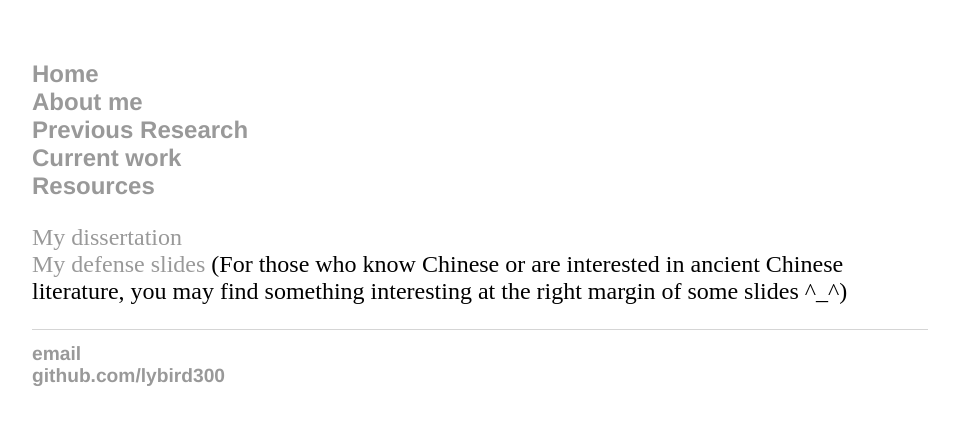
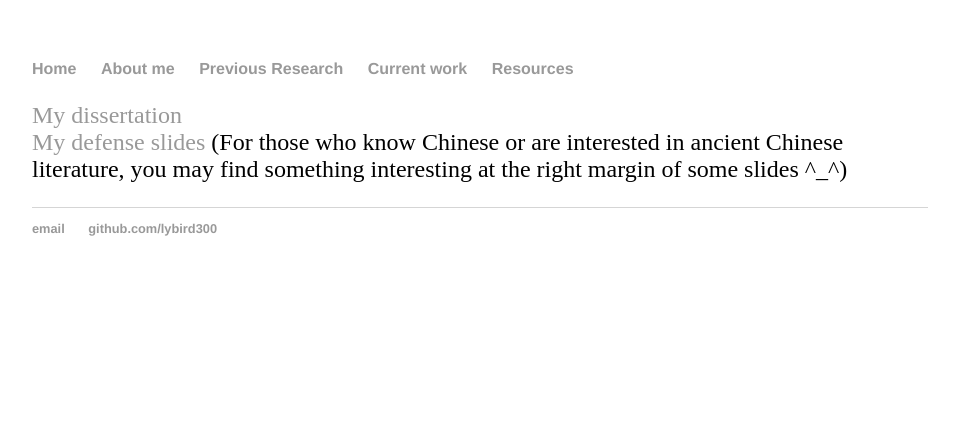
Before and after one commit to lybird300/lybird300.github.io, a Jekyll site: the page built from before/index.html, in a window 1280 px wide. Shown: the top 425 px of the page, without its empty margins (160-1119 px from the left). Built offline with Jekyll 4.4.1, drawn with Linux system fonts in a browser that asks for light colours.

Commit message:
Update main.css

```diff
--- a/css/main.css
+++ b/css/main.css
@@ -15,7 +15,7 @@ nav ul, footer ul {
 }
 nav ul li, footer ul li {
     margin-right: 20px;
-    font-size: 1.5em;
+    display: inline;
 }
 a {
     text-decoration: none;
```
